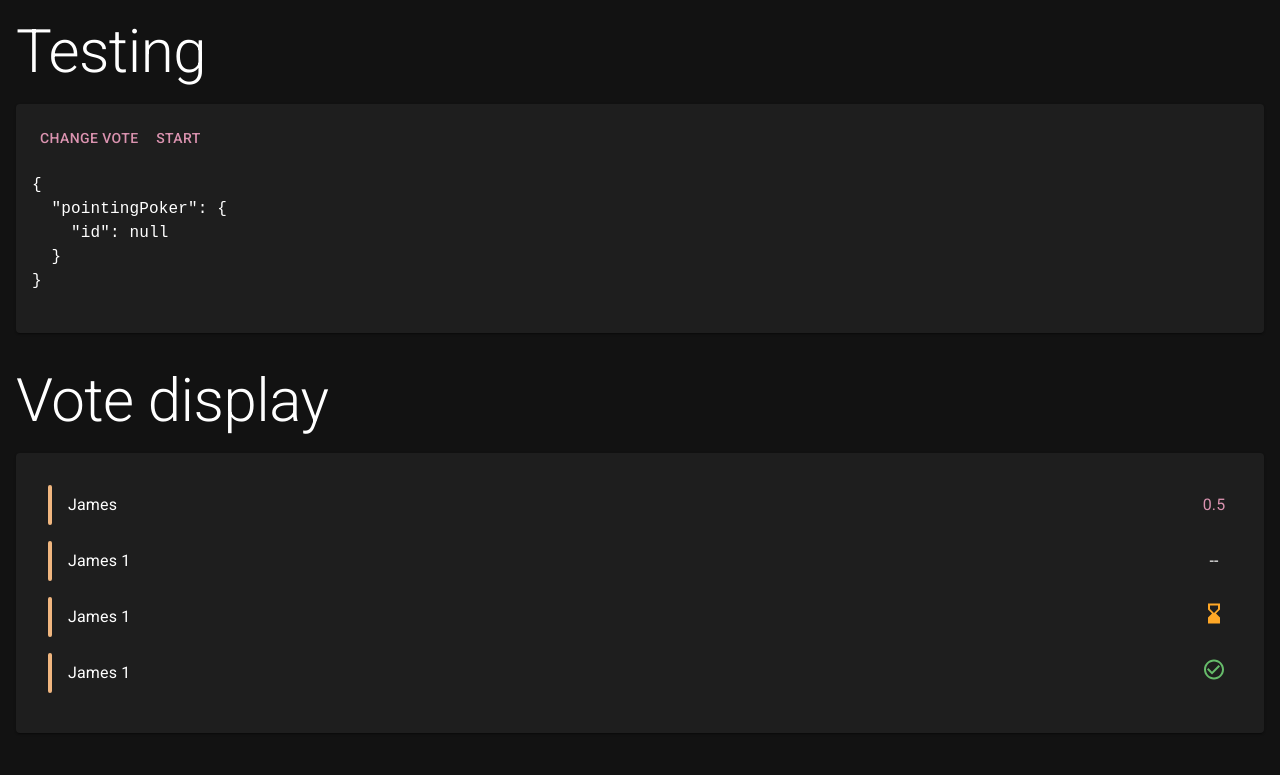
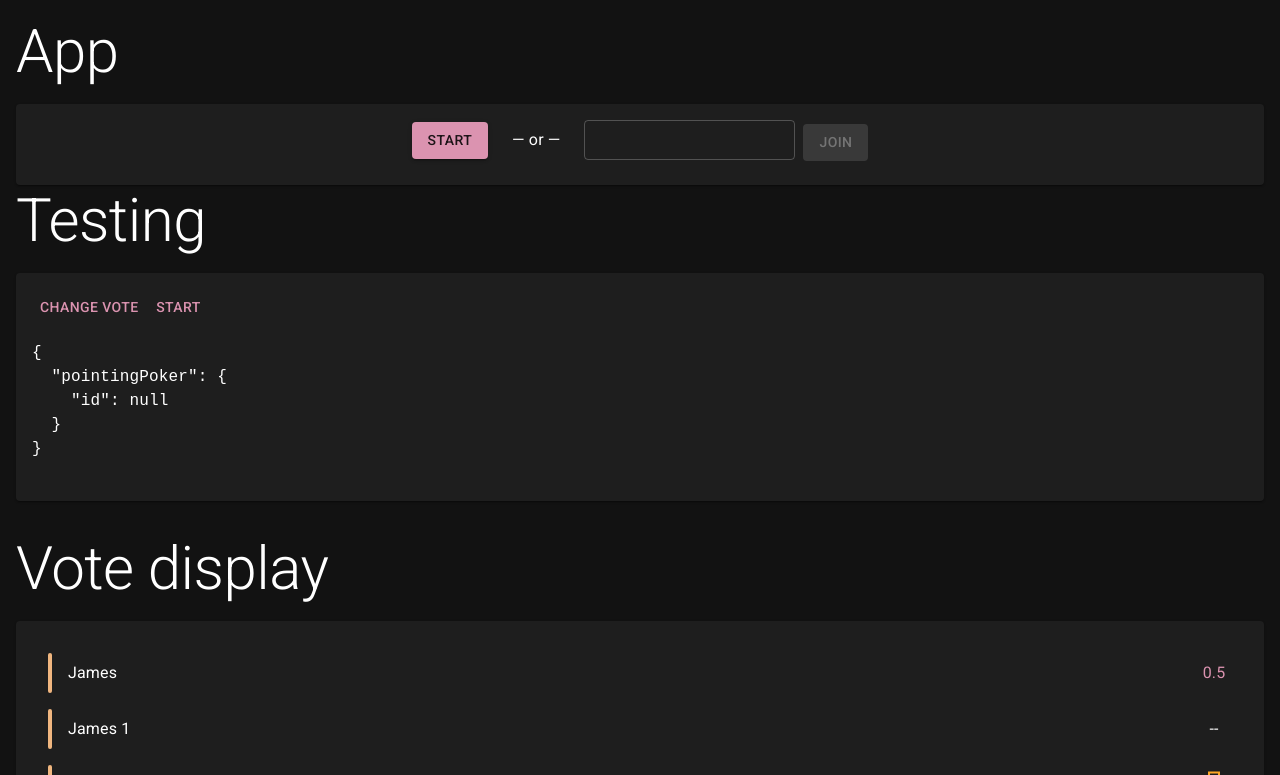
Before and after one commit to Zubry/agile-client, a React app: page / in a window 1280 px wide. Shown: the top 775 px of the page. Built offline with nearby package versions, Linux system fonts and the light colour scheme; no server answers.

Commit message:
Add react-router

```diff
--- a/package.json
+++ b/package.json
@@ -23,6 +23,7 @@
     "react": "^17.0.2",
     "react-dom": "^17.0.2",
     "react-redux": "^7.2.5",
+    "react-router-dom": "^5.3.0",
     "redux-saga": "^1.1.3",
     "regenerator-runtime": "^0.13.9"
   },
--- a/src/App.jsx
+++ b/src/App.jsx
@@ -6,7 +6,12 @@ import CssBaseline from '@mui/material/CssBaseline';
 import Box from '@mui/material/Box';
 import Typography from '@mui/material/Typography';
 import Button from '@mui/material/Button';
-
+import {
+  BrowserRouter as Router,
+  Switch,
+  Route,
+  Link
+} from "react-router-dom"
 import { useSelector, useDispatch } from 'react-redux'
 
 import Theme from './theme'
@@ -16,6 +21,8 @@ import VoteButton from './components/VoteButton'
 
 import * as websocket from './features/websocket/actions'
 import * as pointingPoker from './features/pointing-poker/actions'
+
+import Index from './routes/index'
 
 function App() {
   const [vote, setVote] = useState(0.5)
@@ -31,6 +38,15 @@ function App() {
     <Theme>
       <CssBaseline />
       <Box p={2}>
+        <Typography paragraph variant="h2">App</Typography>
+        <Router>
+          <Switch>
+            <Route path="/:room"></Route>
+            <Route path="*">
+              <Index />
+            </Route>
+          </Switch>
+        </Router>
         <Typography paragraph variant="h2">Testing</Typography>
         <Card>
           <CardContent>
--- /dev/null
+++ b/src/components/Join/index.jsx
@@ -0,0 +1,35 @@
+import React, { useState } from 'react'
+
+import Button from '@mui/material/Button'
+import TextField from '@mui/material/TextField'
+import Stack from '@mui/material/Stack'
+
+import { useHistory } from 'react-router'
+import { useDispatch } from 'react-redux'
+
+import { setId } from '../../features/pointing-poker/slice'
+
+const Index = () => {
+  const history = useHistory()
+  const [roomId, setRoomId] = useState('')
+
+  const dispatch = useDispatch()
+
+  const handleJoin = (e) => {
+    e.preventDefault()
+
+    dispatch(setId(roomId))
+    history.push(`/${roomId}`)
+  }
+
+  return (
+    <form onSubmit={handleJoin}>
+      <Stack direction="row" spacing={1} alignItems="center">
+        <TextField onChange={e => setRoomId(e.target.value)} margin="dense" size="small"/>
+        <Button disabled={roomId === ''} variant="contained" type="submit" style={{ marginTop: '4px' }}>Join</Button>
+      </Stack>
+    </form>
+  )
+}
+
+export default Index
--- /dev/null
+++ b/src/components/Start/index.jsx
@@ -0,0 +1,18 @@
+import React from 'react'
+
+import Button from '@mui/material/Button'
+import { useDispatch } from 'react-redux'
+
+import * as pointingPoker from '../../features/pointing-poker/actions'
+
+const Index = () => {
+  const dispatch = useDispatch()
+
+  const handleStart = () => dispatch(pointingPoker.start())
+
+  return (
+    <Button variant="contained" onClick={handleStart}>Start</Button>
+  )
+}
+
+export default Index
--- /dev/null
+++ b/src/routes/index.jsx
@@ -0,0 +1,36 @@
+import React, { useEffect } from 'react'
+
+import Card from '@mui/material/Card'
+import CardContent from '@mui/material/CardContent'
+import Stack from '@mui/material/Stack'
+
+import { useHistory } from 'react-router'
+import { useSelector } from 'react-redux'
+
+import Join from '../components/Join'
+import Start from '../components/Start'
+
+const Index = () => {
+  const history = useHistory()
+  const id = useSelector(state => state.pointingPoker.id)
+
+  useEffect(() => {
+    if (id) {
+      history.push(`/${id}`)
+    }
+  }, [id])
+
+  return (
+    <Card>
+      <CardContent>
+        <Stack direction="row" spacing={3} justifyContent="center" alignItems="center">
+          <Start />
+          <div>&mdash;&nbsp;or&nbsp;&mdash;</div>
+          <Join />
+        </Stack>
+      </CardContent>
+    </Card>
+  )
+}
+
+export default Index
--- a/webpack.config.js
+++ b/webpack.config.js
@@ -33,7 +33,8 @@ module.exports = {
   },
   plugins: [new HtmlWebpackPlugin({ template: './src/index.html' })],
   devServer: {
-    port: 3000
+    port: 3000,
+    historyApiFallback: true,
   },
   resolve: {
     extensions: ['', '.js', '.jsx'],
```
Also changed, not shown: 1 other file (tests, documents, lock files or other folders).
